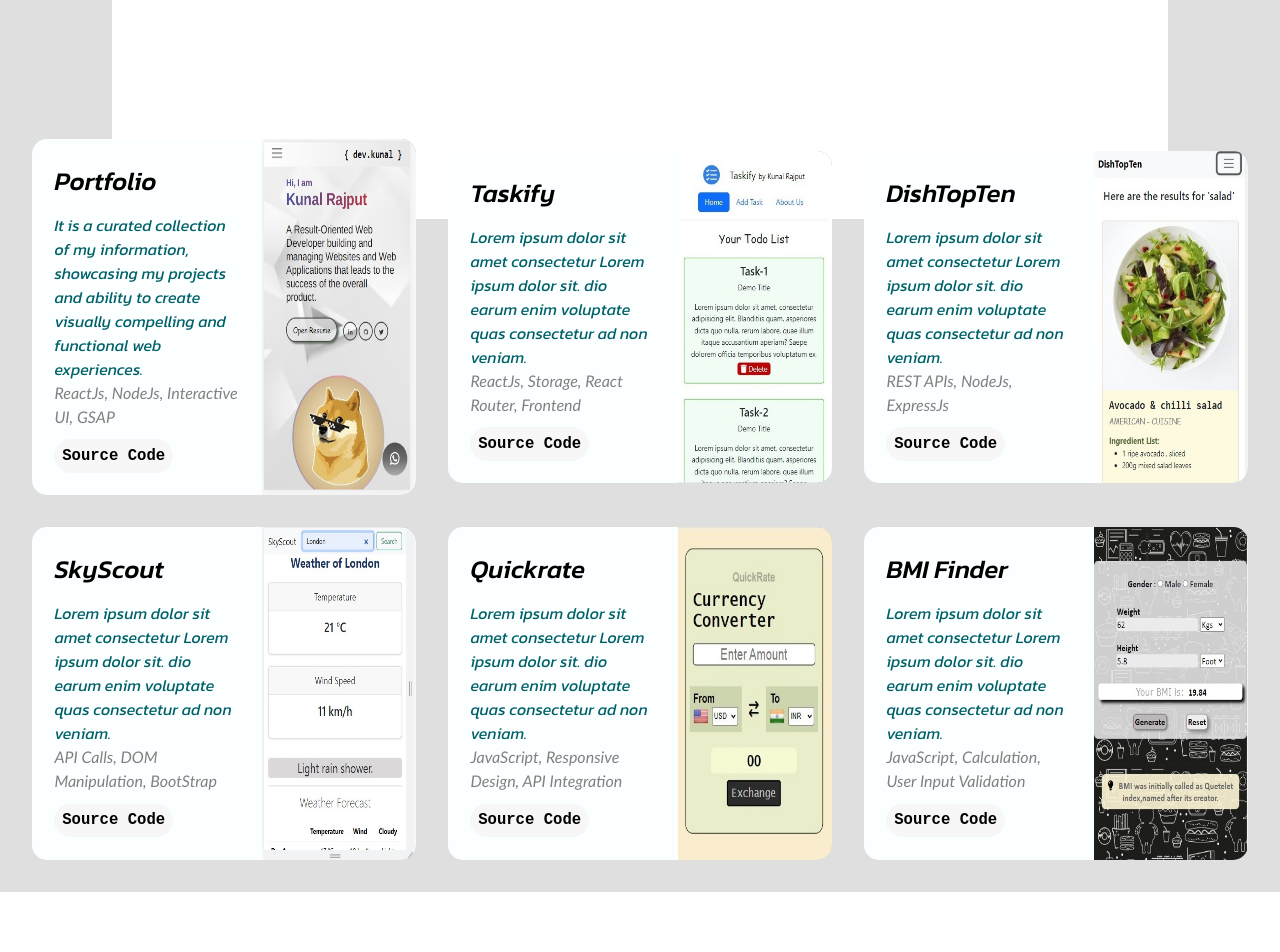
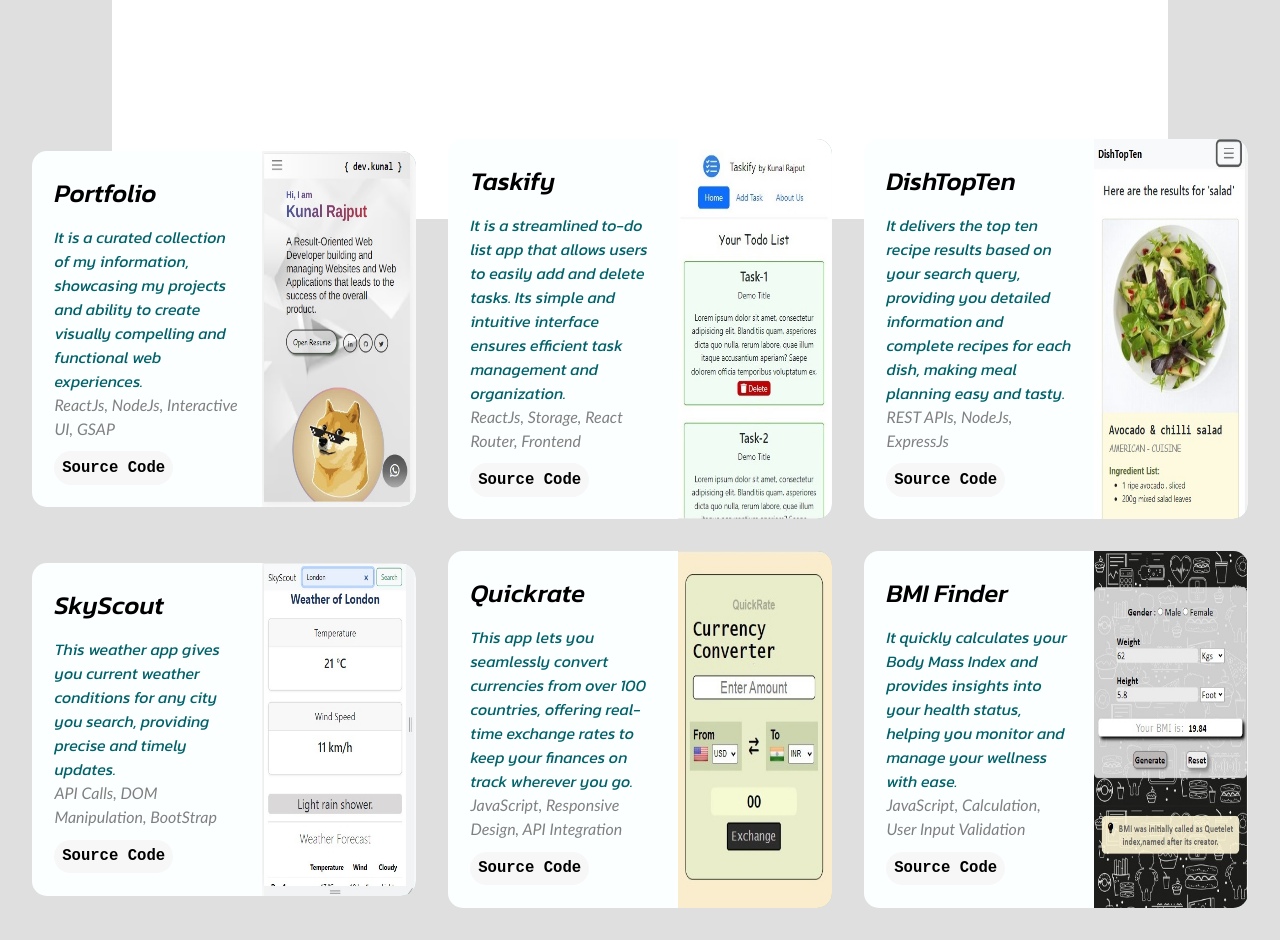
Before and after one commit to Kunal-Rajp00t/dev.kunal, a React (Create React App) app: page / in a window 1280 px wide. Shown: the part 1920-2872 px from the top of the page. Built offline with nearby package versions, Linux system fonts and the light colour scheme; a web font is replaced by a local one.

Commit message:
Update Projects.js
Removed lorem lines

```diff
--- a/src/Components/Projects.js
+++ b/src/Components/Projects.js
@@ -148,7 +148,7 @@ const Projects = () => {
         <div className="box" ref={b2}>
           <div className="text-Area">
             <h3>Taskify</h3>
-            Lorem ipsum dolor sit amet consectetur Lorem ipsum dolor sit. dio earum enim voluptate quas consectetur ad non veniam.
+            It is a streamlined to-do list app that allows users to easily add and delete tasks. Its simple and intuitive interface ensures efficient task management and organization.
             <br /><span>ReactJs, Storage, React Router, Frontend</span>
             <br />
             <button onClick={() => { window.location.href = "https://github.com/Kunal-Rajp00t/Taskify" }}>Source Code</button>
@@ -158,7 +158,7 @@ const Projects = () => {
         </div>
         <div className="box" ref={b3}> <div className="text-Area">
           <h3>DishTopTen</h3>
-          Lorem ipsum dolor sit amet consectetur Lorem ipsum dolor sit. dio earum enim voluptate quas consectetur ad non veniam.
+          It delivers the top ten recipe results based on your search query, providing you detailed information and complete recipes for each dish, making meal planning easy and tasty.
           <br /><span>REST APIs, NodeJs, ExpressJs</span>
           <br />
           <button onClick={() => { window.location.href = "https://github.com/Kunal-Rajp00t/DishTopTen" }} >Source Code</button>
@@ -167,7 +167,7 @@ const Projects = () => {
           <div className="image-Area"><img id='img3' src={DTTMB} alt="" /></div></div>
         <div className="box" ref={b4}> <div className="text-Area">
           <h3>SkyScout</h3>
-          Lorem ipsum dolor sit amet consectetur Lorem ipsum dolor sit. dio earum enim voluptate quas consectetur ad non veniam.
+          This weather app gives you current weather conditions for any city you search, providing precise and timely updates.
           <br /><span>API Calls, DOM Manipulation, BootStrap</span>
           <br />
           <button onClick={() => { window.location.href = "https://github.com/Kunal-Rajp00t/SkyScout" }}>Source Code</button>
@@ -176,7 +176,7 @@ const Projects = () => {
           <div className="image-Area"><img id='img4' src={SSMB} alt="" /></div></div>
         <div className="box" ref={b5}> <div className="text-Area">
           <h3>Quickrate</h3>
-          Lorem ipsum dolor sit amet consectetur Lorem ipsum dolor sit. dio earum enim voluptate quas consectetur ad non veniam.
+          This app lets you seamlessly convert currencies from over 100 countries, offering real-time exchange rates to keep your finances on track wherever you go.
           <br /><span>JavaScript, Responsive Design, API Integration</span>
           <br />
           <button onClick={() => { window.location.href = "https://github.com/Kunal-Rajp00t/QuickRate---A-Real-Time-Currency-Converter" }}>Source Code</button>
@@ -185,7 +185,7 @@ const Projects = () => {
           <div className="image-Area"><img id='img5' src={QRMB} alt="" /></div></div>
         <div className="box" ref={b6}> <div className="text-Area">
           <h3>BMI Finder</h3>
-          Lorem ipsum dolor sit amet consectetur Lorem ipsum dolor sit. dio earum enim voluptate quas consectetur ad non veniam.
+          It quickly calculates your Body Mass Index and provides insights into your health status, helping you monitor and manage your wellness with ease.
           <br /><span>JavaScript, Calculation, User Input Validation</span>
           <br />
           <button onClick={() => { window.location.href = "https://github.com/Kunal-Rajp00t/BMIFinder" }}>Source Code</button>
```
